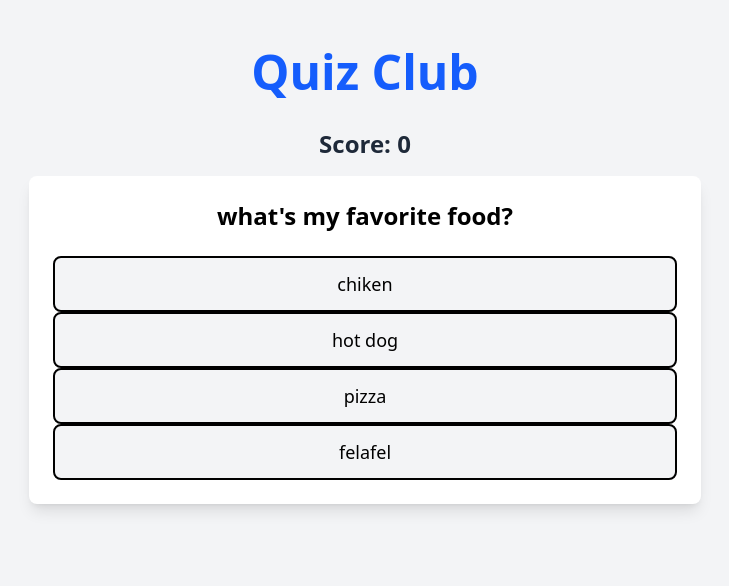
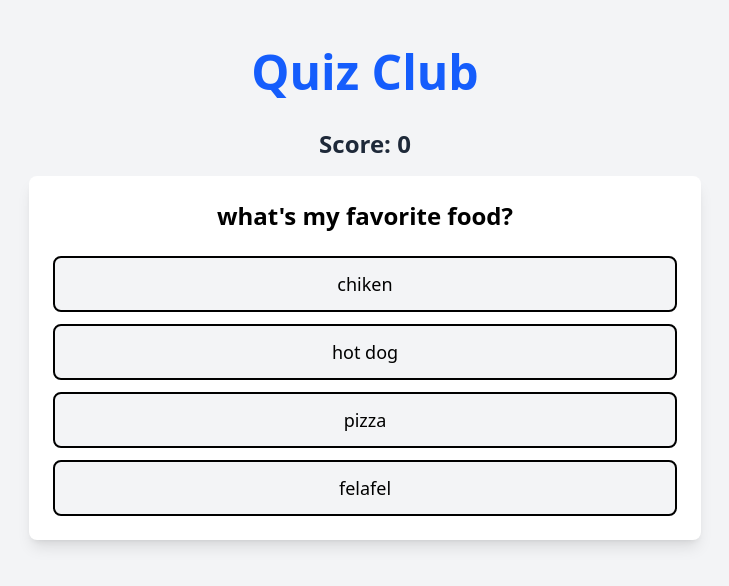
Before and after one commit to SaliTech-official/QuizClub, a React (Vite) app in the folder quiz-club/: page / in a window 1280 px wide. Both pictures are taken after a click on the button "Start Quiz". Shown: the top 586 px of the page, without its empty margins (275-1004 px from the left). Built offline with nearby package versions, Linux system fonts and the light colour scheme.

Commit message:
Add Next Question Button

```diff
--- a/quiz-club/src/App.tsx
+++ b/quiz-club/src/App.tsx
@@ -10,6 +10,7 @@ function App() {
   const [questions, setQuestions] = useState<QuestionState[]>([]);
   const [currentQuestionIndex, setCurrentQuestionIndex] = useState(0);
   const [score, setScore] = useState(0);
+  const [userAnswer, setUserAnswer] = useState<string | undefined>(undefined);
 
   const startQuiz = () => {
     const preparedQuestions = quizQuestions.map(
@@ -23,22 +24,31 @@ function App() {
     setIsQuizActive(true)
     setScore(0)
     setCurrentQuestionIndex(0)
+    setUserAnswer(undefined)
   }
 
-  const checkAnswer = (answer : string) => {
-    const isCorrect = questions[currentQuestionIndex].correct_answer === answer
-    if (isCorrect){
-      setScore(prevScore => prevScore + 1)
-    }
+  const checkAnswer = (answer: string) => {
+      if (userAnswer) return;
 
-    const nextQuestionIndex = currentQuestionIndex + 1
-    if (nextQuestionIndex < questions.length) {
-      setCurrentQuestionIndex(nextQuestionIndex)
-    } else {
-      alert(`Quiz Finished! Your final score is: ${isCorrect ? score + 1 : score}/${questions.length}`)
-      setIsQuizActive(false)
-    }
-  }
+      const isCorrect = questions[currentQuestionIndex].correct_answer === answer;
+      if (isCorrect) {
+        setScore(prevScore => prevScore + 1);
+      }
+
+      setUserAnswer(answer);
+    };
+
+  const nextQuestion = () => {
+      const nextQuestionIndex = currentQuestionIndex + 1;
+
+      if (nextQuestionIndex === questions.length) {
+        alert(`Quiz Finished! Your final score is: ${score}/${questions.length}`);
+        setIsQuizActive(false);
+      } else {
+        setCurrentQuestionIndex(nextQuestionIndex);
+        setUserAnswer(undefined);
+      }
+    };
 
 
   return (
@@ -57,7 +67,17 @@ function App() {
           <QuestionCard
             question={questions[currentQuestionIndex]}
             checkAnswer={checkAnswer}
+            userAnswer={userAnswer}
           />
+
+          {userAnswer && (
+            <button
+              onClick={nextQuestion}
+              className="mt-8 bg-gray-700 text-white font-bold py-3 px-8 rounded-full hover:bg-gray-800 transition-transform transform hover:scale-105"
+            >
+              Next Question
+            </button>
+          )}
         </>
       )}
 
--- a/quiz-club/src/components/QuestionCard.tsx
+++ b/quiz-club/src/components/QuestionCard.tsx
@@ -4,28 +4,45 @@ import type { QuestionState } from "../types";
 type Props = {
   question: QuestionState;
   checkAnswer: (answer: string) => void;
+  userAnswer: string | undefined;
 };
 
-const QuestionCard: React.FC<Props> = ({question, checkAnswer}) => {
-    return(
+const QuestionCard: React.FC<Props> = ({ question, checkAnswer, userAnswer }) => {
+  return (
+    <div className="bg-white p-6 rounded-lg shadow-lg w-full max-w-2xl">
+      <p className="text-2xl font-bold mb-6 text-center" dangerouslySetInnerHTML={{ __html: question.question }} />
 
-        <div className="bg-white p-6 rounded-lg shadow-lg w-full max-w-2xl">
-            <p className="text-2xl font-bold mb-6 text-center">
-                {question.question}
-            </p>
+      <div className="flex flex-col space-y-3">
+        {question.answers.map((answer) => {
+          const hasAnswered = userAnswer !== undefined;
+          const isUserChoice = userAnswer === answer;
+          const isCorrectAnswer = question.correct_answer === answer;
 
-            <div className="flex flex-col apace-y-3">
-                {question.answers.map((answer)=>(
+          let buttonClass = 'bg-gray-100 hover:bg-blue-100';
+          if (hasAnswered) {
+            if (isCorrectAnswer) {
+              buttonClass = 'bg-green-500 text-white';
+            } else if (isUserChoice) {
+              buttonClass = 'bg-red-500 text-white';
+            } else {
+              buttonClass = 'bg-gray-200 text-gray-500';
+            }
+          }
+
+          return (
             <button
               key={answer}
               onClick={() => checkAnswer(answer)}
-                        className="w-full p-3 rounded-lg border-2 text-lg bg-gray-100 hover:bg-blue-100 transition-colors"
+              disabled={hasAnswered}
+              className={`w-full p-3 rounded-lg border-2 text-lg transition-colors duration-300 ${buttonClass} ${hasAnswered ? 'cursor-not-allowed' : ''}`}
             >
-                        {answer}
+              <span dangerouslySetInnerHTML={{ __html: answer }} />
             </button>
-                ))}
+          );
+        })}
       </div>
     </div>
-    )
-}
+  );
+};
+
 export default QuestionCard;
```
Lines whose indentation alone changed are shown as unchanged.
